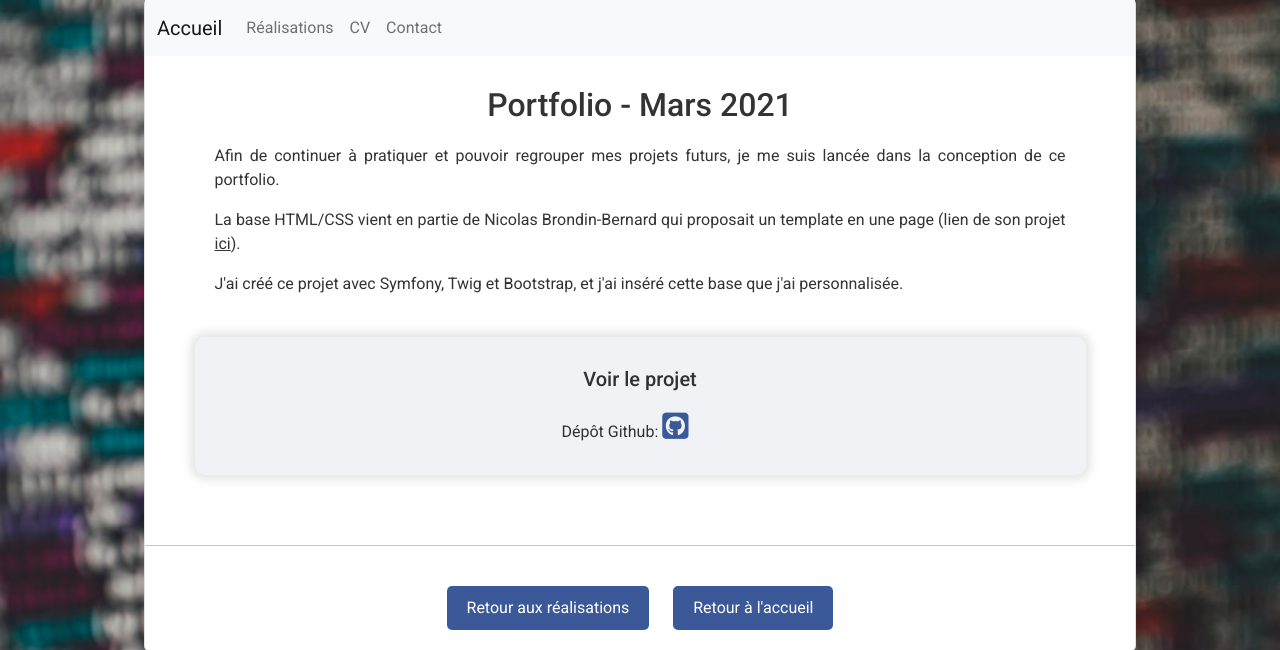
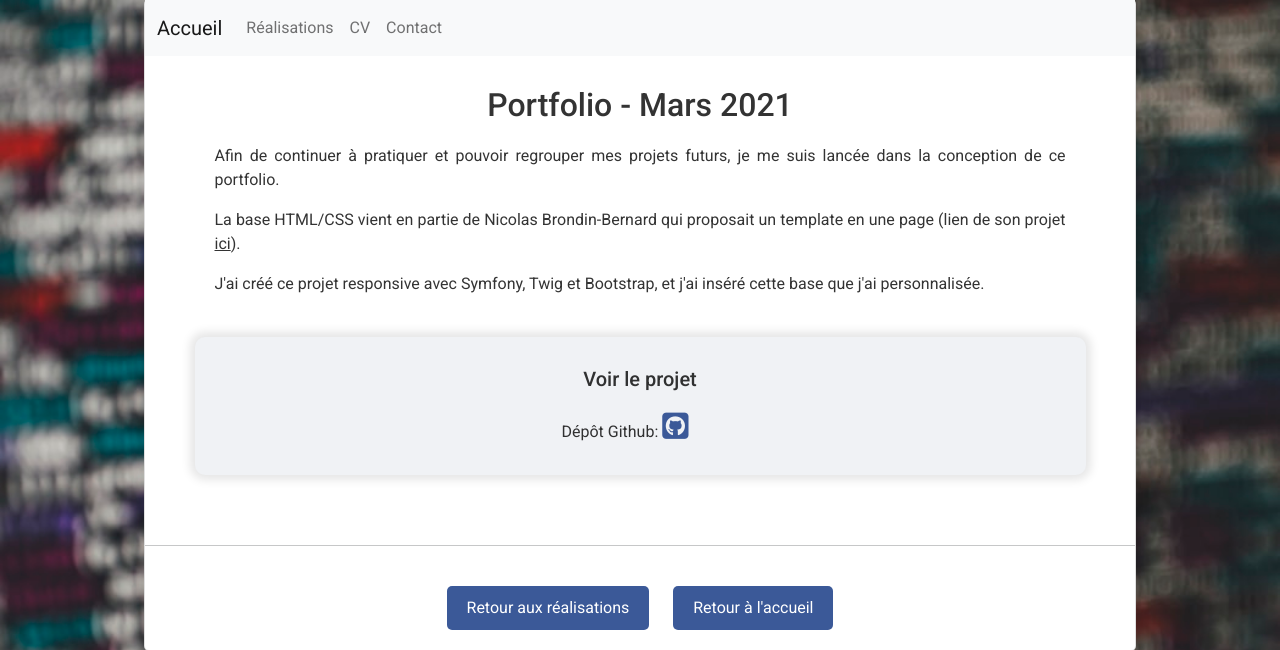
Before and after one commit to Amelie-Sausseau/Amelie-Sausseau, a Symfony app: template templates/projects/portfolio.html.twig in a window 1280 px wide. Shown: the part 100-750 px from the top of the page. Run offline with Twig, Linux system fonts and the light colour scheme; the template is opened without the code that fills it, so the values that code supplies are empty; some libraries are stand-ins or nearby versions.

Commit message:
Portfolio details

```diff
--- a/templates/projects/portfolio.html.twig
+++ b/templates/projects/portfolio.html.twig
@@ -14,7 +14,7 @@
 			<p>La base HTML/CSS vient en partie de Nicolas Brondin-Bernard qui proposait un template en une page (lien de son projet
 				<a target="_blank" href="https://github.com/NicolasBrondin/john-doe">ici</a>).</p>
 
-			<p>J'ai créé ce projet avec Symfony, Twig et Bootstrap, et j'ai inséré cette base que j'ai personnalisée.</p>
+			<p>J'ai créé ce projet responsive avec Symfony, Twig et Bootstrap, et j'ai inséré cette base que j'ai personnalisée.</p>
 
 		</section>
 
```
